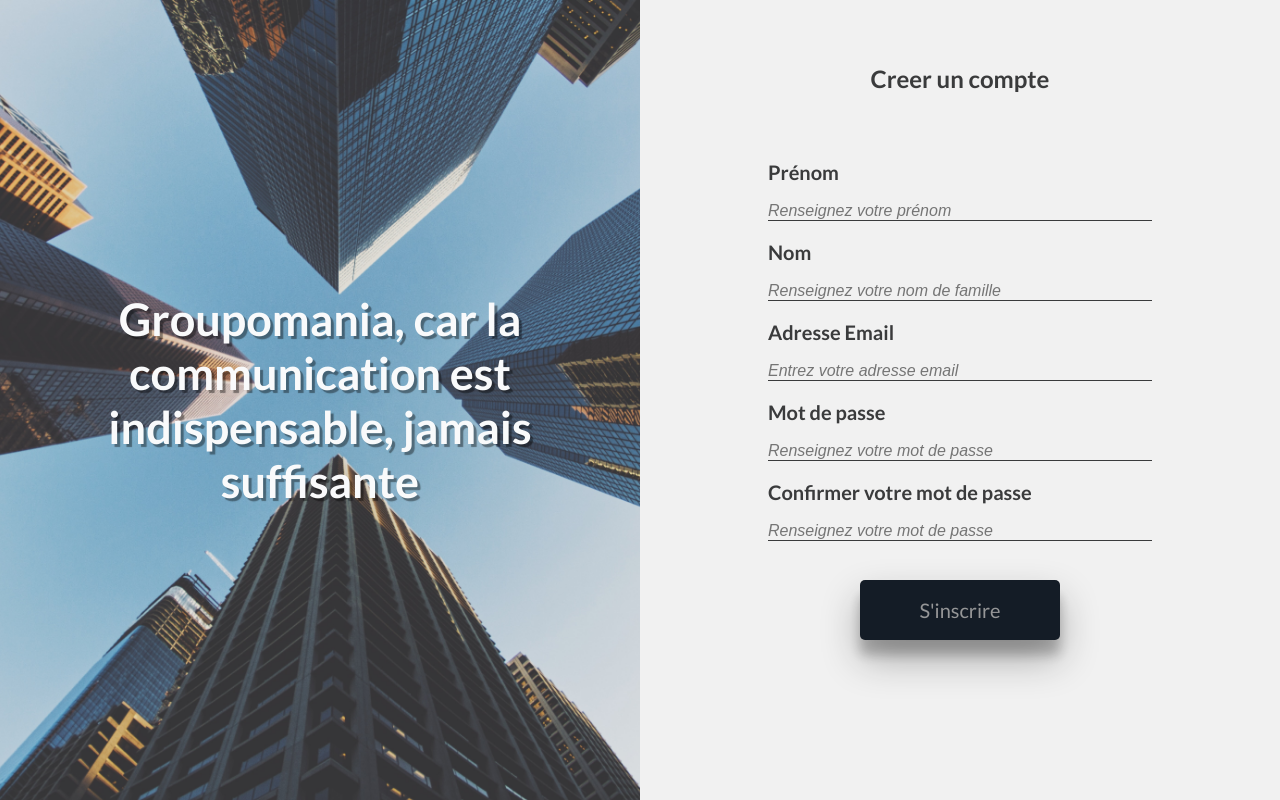
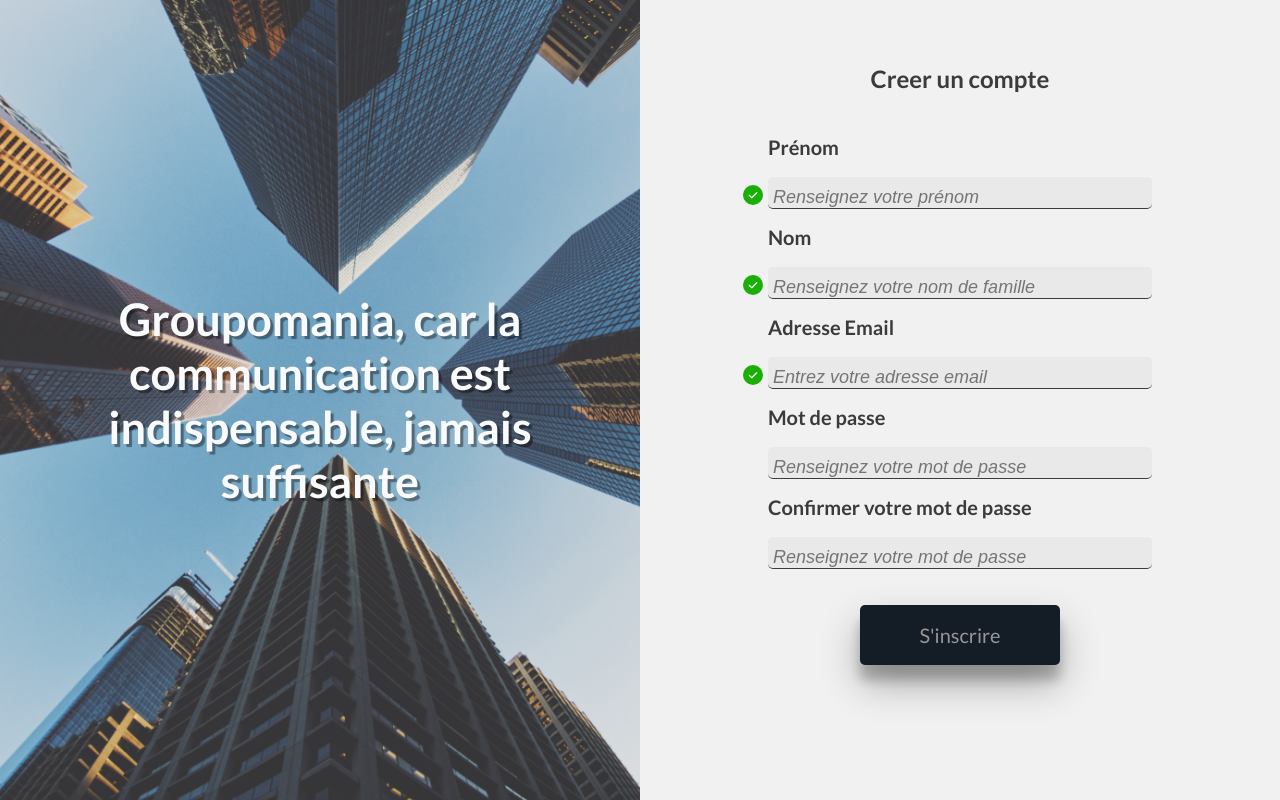
Before and after one commit to ixouu/Groupomania, a React (Create React App) app in the folder frontend/: page /signup in a window 1280 px wide. Built offline with nearby package versions, Linux system fonts and the light colour scheme; no server answers.

Commit message:
improving signup

```diff
--- a/frontend/src/components/Home/Index.jsx
+++ b/frontend/src/components/Home/Index.jsx
@@ -14,6 +14,7 @@
 
 const Home = () => {
 
+    document.title = 'Groupomania | Home';
 
     const posts = useSelector((state) => state.postReducer);
 
--- a/frontend/src/components/Modals/ErrorModal.jsx
+++ b/frontend/src/components/Modals/ErrorModal.jsx
@@ -1,8 +1,7 @@
 import React from 'react';
 import ReactDOM from 'react-dom';
 
-const ErrorModal = ({open, onClose}) => {
-
+const ErrorModal = ({open, onClose, error}) => {
     if (!open) return null
 
     return  ReactDOM.createPortal(
@@ -12,6 +11,8 @@
                 <button  className="modal-close" onClick={onClose}>&times;</button>
                 <div className="errorModal-icon"><i className="fa-solid fa-xmark"></i></div>
                 <h3>Une erreur est survenue, veuillez réessayer.</h3>
+                <p>{error.message}</p>
+                {error.response.data.message && <p>{error.response.data.message}</p>}
             </div>
         </>,
     document.getElementById('portal')
--- a/frontend/src/components/User/Index.jsx
+++ b/frontend/src/components/User/Index.jsx
@@ -11,6 +11,7 @@
 import FollowBtns from './FollowBtns';
 
  const User = () => {
+
 
     const users = useSelector((state) => state.usersReducer);
     const currentUrl = new URL(window.location.href);
--- a/frontend/src/pages/Error.jsx
+++ b/frontend/src/pages/Error.jsx
@@ -3,6 +3,9 @@
 import { Link } from 'react-router-dom';
 
 const Error = () => {
+
+    window.title = 'GROUPOMANIA | 404'
+
     return (
         <>
             <div className="error-logo">
--- a/frontend/src/pages/Signup.jsx
+++ b/frontend/src/pages/Signup.jsx
@@ -10,12 +10,18 @@
     document.title = "Groupomania | Création de compte";
     const navigate = useNavigate();
 
+    // loading
+    const [isLoading, setIsLoading] = useState(false);
+
+    // error
+    const [error, setError] = useState("")
+
     // firstName data
     const [firstName, setFirstName] = useState('');
-
+    const [wrongFirstName, setWrongFirstName] = useState(false)
     // lastName data
     const [lastName, setLastName] = useState('');
-
+    const [wrongLastName, setWrongLastName] = useState(false)
     // email data
     const [email, setEmail] = useState('');
     const [emailIsValid, setEmailIsValid] = useState(false)
@@ -39,12 +45,38 @@
     const [successModalIsOpen, setSuccessModalIsOpen] = useState(false);
     const [errorModalIsOpen, setErrorModalIsOpen] = useState(false);
 
+    // firstName RegExp
+    const firstNameRegExp = new RegExp('(^[a-zA-Zéè -]{2,55}$)');
+
+    // lastName RegExp
+    const lastNameRegExp = new RegExp('(^[a-zA-Z -]{2,55}$)');
+
     // Password RegExp
     const specialCharRegExp = new RegExp(/[$&+,:;=?@#|'<>.-^*()%!]+/);
     const CapLetterRegExp = new RegExp(/[A-Z\s]+/);
 
     // Email RegExp
     const emailRegExp = new RegExp(/^(([^<>()[\]\\.,;:\s@"]+(\.[^<>()[\]\\.,;:\s@"]+)*)|(".+"))@((\[[0-9]{1,3}\.[0-9]{1,3}\.[0-9]{1,3}\.[0-9]{1,3}])|(([a-zA-Z\-0-9]+\.)+[a-zA-Z]{2,3}))$/)
+
+    // Handle firstName
+    const handleFirstName = (firstName) => {
+        setFirstName(firstName);
+        if( firstName.length < 2 || firstName.length > 55 || !firstNameRegExp.test(firstName)){
+            setWrongFirstName(true)
+        } else{
+            setWrongFirstName(false)
+        }
+    }
+
+    // Handle lastName
+    const handleLastName = (lastName) => {
+        setLastName(lastName);
+        if( firstName.length < 2 || firstName.length > 55 || !lastNameRegExp.test(lastName)){
+            setWrongLastName(true)
+        } else{
+            setWrongLastName(false)
+        }
+    }
 
     // Handle email input changes
     const handleEmail = (email) =>{
@@ -94,7 +126,15 @@
 
     // signup Button
     const signupBtn = firstName !== "" && lastName !== "" && email!== "" && password!=="" && passwordConfirm !== "" ?
-    (<button type="sumbit" className="btn btn-signup" onClick={ (e) => handleSignUpButton(e)}>S'inscrire</button>)
+    (isLoading
+        ?(  <div className='successModal-loader'>
+                <span></span>
+                <span></span>
+                <span></span>
+            </div>
+        )
+        :<button type="sumbit" className="btn btn-signup" onClick={ (e) => handleSignUpButton(e)}>S'inscrire</button>
+    )
     :
     (<button type="sumbit" className="btn btn-signup" disabled={true}>S'inscrire</button>);
 
@@ -108,7 +148,8 @@
     }
 
     // Signup Request
-    const sendSignUpRequest =  () => {
+    const sendSignUpRequest =  async() => {
+        setIsLoading(true)
         try{
             const newUser = {
                 firstName ,
@@ -117,7 +158,7 @@
                 password ,
                 passwordConfirm
             }
-            axios.post("http://localhost:5000/api/user/signup", newUser)
+            await axios.post("http://localhost:5000/api/user/signup", newUser)
             .then(res => {
                 if (res.status === 201){
                     // show the sucess modal
@@ -128,6 +169,7 @@
                     setEmail('');
                     setPassword('');
                     setPasswordConfirm('');
+                    setIsLoading(false)
                     // redirection
                     const timer = setTimeout(() => {
                         setSuccessModalIsOpen(!successModalIsOpen);
@@ -141,7 +183,9 @@
                 }
             })
             .catch(err => {
+                setError(err)
                 setErrorModalIsOpen(!errorModalIsOpen)
+                setIsLoading(false)
             })
         }
         catch(err) {
@@ -162,30 +206,35 @@
                 <form className="signUp-form">
                     {/* first name */}
                     <div className="form-div">
+                        {wrongFirstName ? <div className="checkIcon checkIcon-invalid"><i className="fa-solid fa-xmark"></i></div> : <div className="checkIcon checkIcon-valid"><i className="fa-solid fa-check"></i></div>}
                         <label htmlFor="firstName">Prénom</label>
                         <input
                             id="firstName"
                             type="text"
                             placeholder="Renseignez votre prénom"
                             value={firstName}
-                            onChange={ (e) => setFirstName(e.target.value)}
+                            onChange={ (e) => handleFirstName(e.target.value)}
                             required
                         />
+                        {wrongFirstName === true && <p className="wrongInput">Le format de votre prénom est incorrect.</p>}
                     </div>
                     {/* last name */}
                     <div className="form-div">
+                    {wrongLastName ? <div className="checkIcon checkIcon-invalid"><i className="fa-solid fa-xmark"></i></div> : <div className="checkIcon checkIcon-valid"><i className="fa-solid fa-check"></i></div>}
                         <label htmlFor="lastName">Nom</label>
                         <input
                             id="lastName"
                             type="text"
                             placeholder="Renseignez votre nom de famille"
                             value={lastName}
-                            onChange={ (e) => setLastName(e.target.value)}
+                            onChange={ (e) => handleLastName(e.target.value)}
                             required
                         />
+                        {wrongLastName === true && <p className="wrongInput">Le format de votre nom est incorrect.</p>}
                     </div>
                     {/* email */}
                     <div className="form-div">
+                        {wrongFirstName ? <div className="checkIcon checkIcon-invalid"><i className="fa-solid fa-xmark"></i></div> : <div className="checkIcon checkIcon-valid"><i className="fa-solid fa-check"></i></div>}
                         <label htmlFor="email">Adresse Email</label>
                         <input
                             id="email"
@@ -197,7 +246,7 @@
                             onBlur={(e) => handleBlur(e.target)}
                             required
                         />
-                        {emailRequisite &&  !emailIsValid ? <p className="invalidEmail">Le format renseigné n'est pas valide</p> : null}
+                        {emailRequisite &&  !emailIsValid ? <p className="wrongInput">Le format renseigné n'est pas valide</p> : null}
                     </div>
                     {/* password */}
                     <div className="form-div">
@@ -229,7 +278,7 @@
                             required
                         />
                         {pwdNotMatching ?
-                            <p className="wrongPwd">Vos mots de passe ne correspondent pas</p>
+                            <p className="wrongInput">Vos mots de passe ne correspondent pas</p>
                             :
                             null
                         }
@@ -238,7 +287,7 @@
                 </form>
             </div>
             <SucessModal email={email} firstName={firstName} open={successModalIsOpen} onClose={()=> setSuccessModalIsOpen(false)}/>
-            <ErrorModal open={errorModalIsOpen} onClose={()=> setErrorModalIsOpen(false)}/>
+            <ErrorModal open={errorModalIsOpen} error={error} onClose={()=> setErrorModalIsOpen(false)}/>
         </div>
     );
 };
--- a/frontend/src/pages/Welcome.jsx
+++ b/frontend/src/pages/Welcome.jsx
@@ -3,6 +3,8 @@
 import Login from '../components/Login/index';
 
 const Welcome = () => {
+
+    document.title = 'Groupomania | Bienvenue'
     return (
         <div className='welcome-container'>
         <div className='welcome-left'>
--- a/frontend/src/style/components/_socialMedias.scss
+++ b/frontend/src/style/components/_socialMedias.scss
@@ -19,6 +19,9 @@
             padding: 10px 0;
             width: 80%;
             transition: all .2s ease-in-out;
+            @include tablettes-only{
+                width: 60%;
+            }
             &:hover{
                 transform: scale(1.1);
             }
--- a/frontend/src/style/pages/_signup.scss
+++ b/frontend/src/style/pages/_signup.scss
@@ -45,17 +45,20 @@
     }
     input{
         border: none;
-        background: transparent;
+        background: #a698981a;
         border-bottom: 1px solid $color-4;
         width: 100%;
-        padding: 18px 0 0 0;
-        font-size: 16px;
+        margin: 18px 0 0 0;
+        padding: 10px 0 0 5px;
+        border-radius: 5px;
+        font-size: 18px;
         outline: none;
         &::placeholder{
             font-style: italic;
         }
         @include mobile-only{
             font-size: $input-mobile-size;
+
         }
         @include largeScreen-only{
             font-size: $input-largescreen-size;
@@ -95,12 +98,42 @@
         }
     }
 
-    .invalidEmail{
-        color: $color-8;
-        font-size: .9rem;
-    }
+
     .form-div{
-        height: 80px;
+        height: 90px;
         width: 100%;
+        position: relative;
     }
 }
+
+.wrongInput{
+    color: $color-8;
+    font-size: .9rem;
+}
+
+.checkIcon{
+    position: absolute;
+    left : -25px;
+    top : 55%;
+    width: 20px;
+    height: 20px;
+    border-radius: 50%;
+    color: $color-5;
+    font-size: 10px;
+    display: flex;
+    align-items: center;
+    justify-content: center;
+    opacity: 0;
+    transition: all .3s ease-out;
+}
+
+.checkIcon-valid {
+    background-color: $color-9;
+    opacity: 1;
+    transform: rotate(0);
+}
+.checkIcon-invalid{
+    background-color: $color-8;
+    opacity: 1;
+    transform: rotate(0);
+}
```
Also changed, not shown: frontend/src/style/components/_modals.scss (+34 -21 lines).
